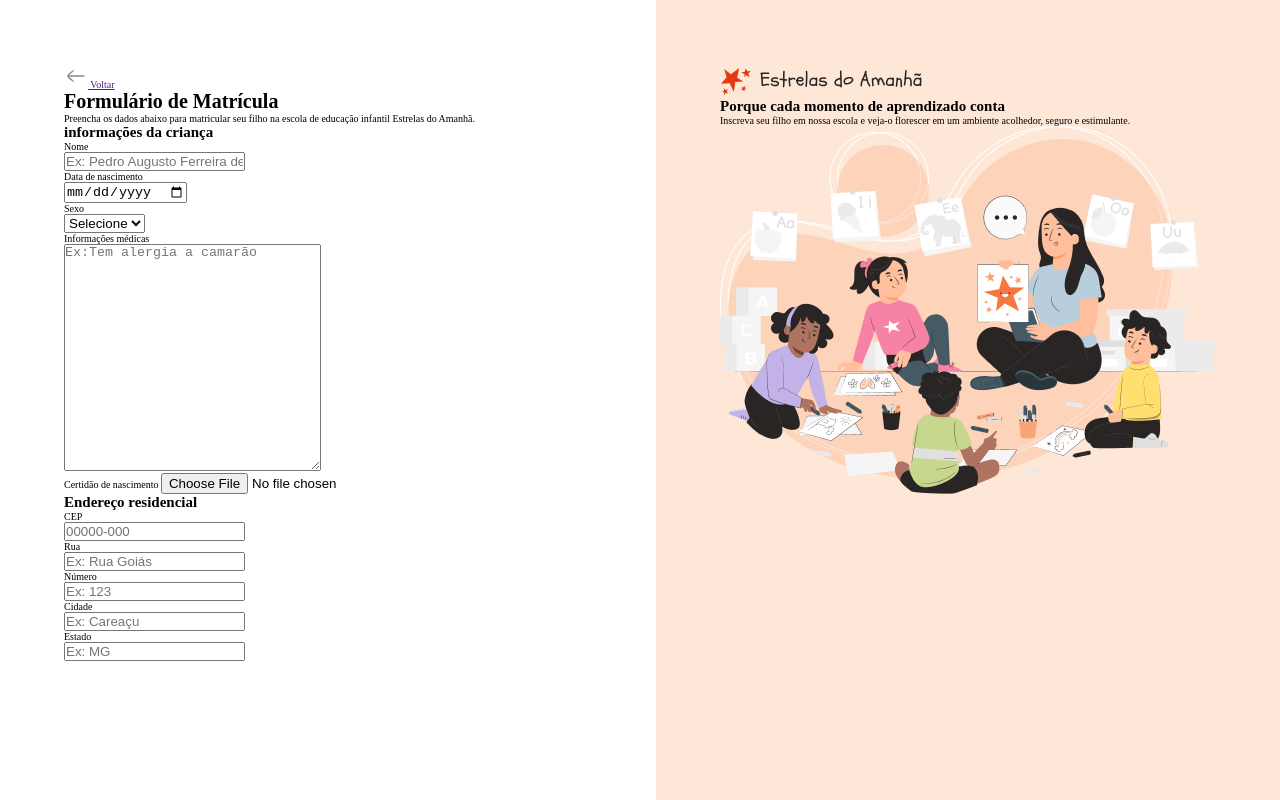
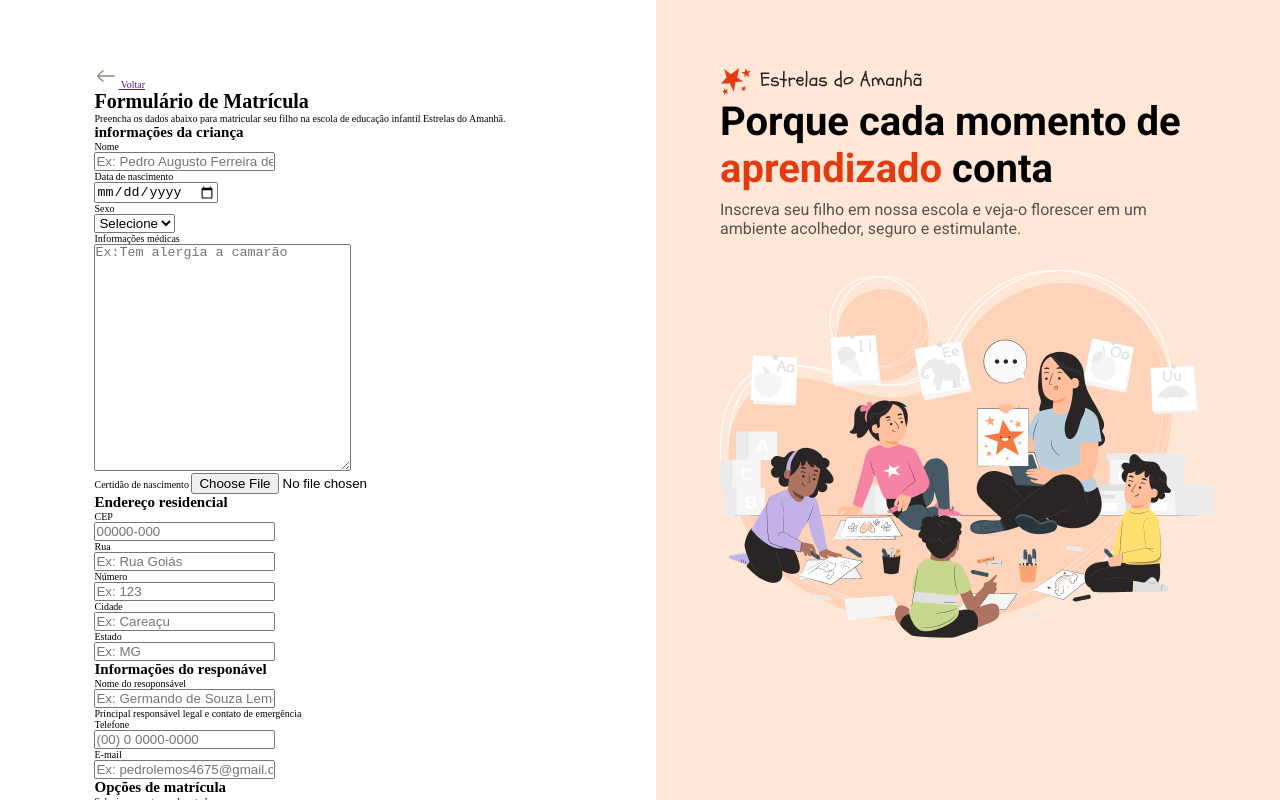
Before and after one commit to PedroLemos4675/Formulario, a plain HTML site: page assest/index.html in a window 1280 px wide. Drawn offline with Linux system fonts and the light colour scheme.

Commit message:
Dando continuidade no main e começando CSS no aside

```diff
--- a/assest/CSS/layout.css
+++ b/assest/CSS/layout.css
@@ -20,6 +20,9 @@ html, body {
 main {
     overflow: auto;
     padding: 6.4rem;
+    display: flex;
+    flex-direction: column;
+    align-items: center;
 }
 
 .main-container {
@@ -29,7 +32,32 @@ main {
 aside {
     background-color: var(--surface-secondary);
     padding: 6.4rem;
+    display: flex;
+    flex-direction: column;
+    align-items: center;
+}
 
+#estrela img {
+    width: 20.3rem;
+    height: 3.2rem;
+}
+
+aside h1 {
+    font-size: 4rem;
+    width: 100%;
+    font-weight: bold;
+    font-family: var(--font-family);
+}
+
+aside span:not(#estrela) {
+    color: var(--text-highlight);
+}
+
+aside p {
+    font-size: 1.6rem;
+    color: var(--text-secondary);
+    font-family: var(--font-family);
+    margin-block: 0.8rem 3.2rem;
 }
 
 .aside-container {
--- a/assest/index.html
+++ b/assest/index.html
@@ -88,14 +88,49 @@
                     <div>
                         <div>
                             <label for="city">Cidade</label> <br>
-                            <input type="text" placeholder="Ex: Careaçu">
+                            <input type="text" id="city" placeholder="Ex: Careaçu">
                         </div>
 
                         <div>
                             <label for="estado">Estado</label> <br>
-                            <input type="text" maxlength="2" placeholder="Ex: MG">
+                            <input type="text" id="estado" maxlength="2" placeholder="Ex: MG">
                         </div>
                     </div>
+                </div>
+
+                <div>
+                    <h2>Informações do responável</h2>
+
+                    <div>
+                        <label for="responsavel">Nome do resoponsável</label> <br>
+                        <input type="text" id="responsavel" placeholder="Ex: Germando de Souza Lemos">
+                        <p>Principal responsável legal e contato de emergência</p>
+                    </div>
+
+                    <div>
+                        <label for="phone">Telefone</label> <br>
+                        <input type="tel" id="phone" placeholder="(00) 0 0000-0000" maxlength="14">
+                    </div>
+
+                    <div>
+                        <label for="email">E-mail</label> <br>
+                        <input type="email"id="email" placeholder="Ex: pedrolemos4675@gmail.com">
+                    </div>
+                </div>
+
+                <div>
+                    <h2>Opções de matrícula</h2>
+
+                    <label for="turno">Selecione um turno de estado</label>
+
+                </div>
+
+                <div>
+                    <input type="checkbox">
+                    <p>
+                        Declaro que li e concordo com os <span>Termos e Condições</span> e
+                         com a <span>Política de Privacidade</span> da escola Estrela do Amanhã.
+                    </p>
                 </div>
             </div>
         </main>
@@ -103,7 +138,7 @@
         <aside>
             <div class="aside-container">
                 <div>
-                    <span><img src="./icons/estrelas-do-amanha.svg"></span>
+                    <span id="estrela"><img src="./icons/estrelas-do-amanha.svg"></span>
                     <h1>Porque cada momento de <span class="txt-color">aprendizado</span> conta</h1>
                     <p>Inscreva seu filho em nossa escola e veja-o florescer em um ambiente acolhedor, seguro e estimulante.</p>
                 </div>
```
